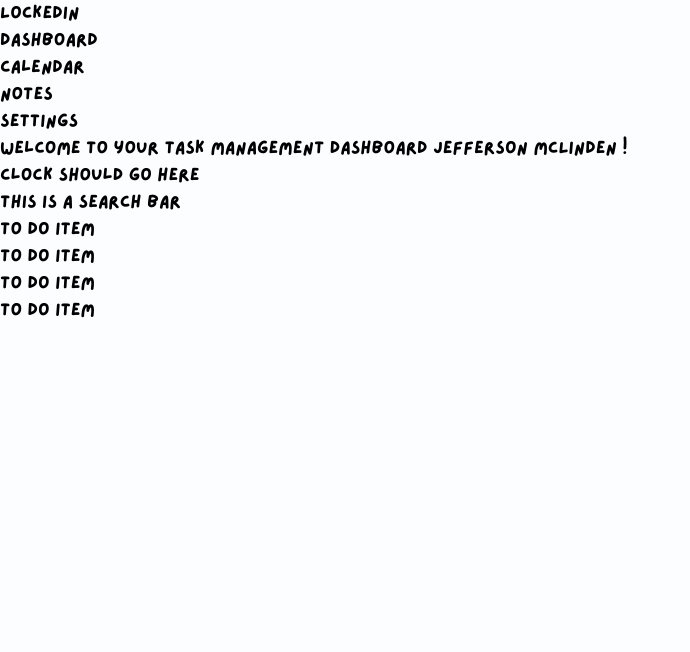
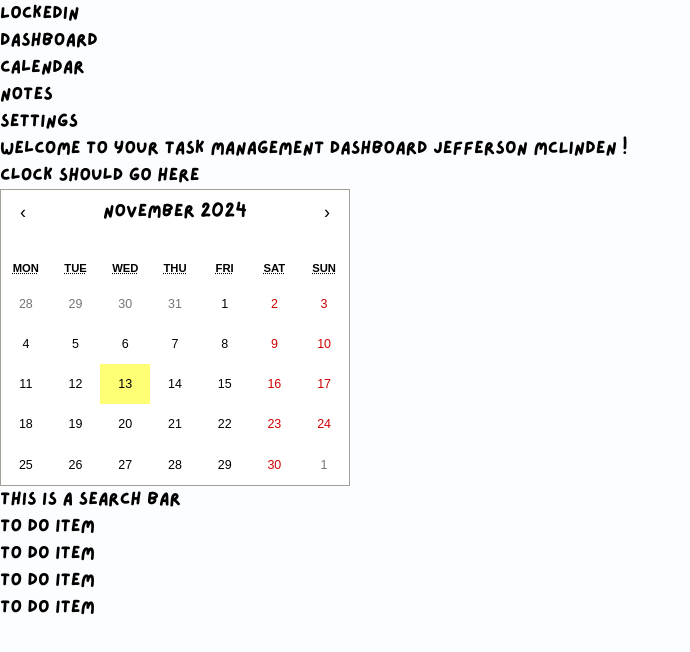
Before and after one commit to 33-Shikamaru/LockedIn, a React (Vite) app: page / in a window 1280 px wide. Shown: the top 652 px of the page, without its empty margins (0-690 px from the left). Built offline with nearby package versions, Linux system fonts and the light colour scheme.

Commit message:
added calendar

```diff
--- a/package.json
+++ b/package.json
@@ -11,6 +11,7 @@
   },
   "dependencies": {
     "react": "^18.3.1",
+    "react-calendar": "^5.1.0",
     "react-dom": "^18.3.1",
     "tailwind": "^4.0.0"
   },
--- a/src/App.css
+++ b/src/App.css
@@ -12,3 +12,23 @@ body {
     font-size: 18px;
     background-color: #FBFDFF;
 }
+
+MiniCalendar {
+    border: 2px solid white;
+}
+/* Editing a bit of the Calendar */
+.react-calendar__navigation__label__labelText,
+.react-calendar__year-view
+{
+    font-family: 'Lazydog';
+    text-decoration: dotted;
+}
+
+.react-calendar__month-view {
+    font-size: 15px;
+}
+
+.react-calendar__navigation__prev2-button,
+.react-calendar__navigation__next2-button {
+    display: none;
+}
--- a/src/App.tsx
+++ b/src/App.tsx
@@ -6,6 +6,7 @@ import ToDo from './components/ToDo.tsx'
 import Navbar from './components/Navbar.tsx'
 import Title from './components/Title.tsx'
 import Dashnote from './components/Dashnote.tsx'
+import MiniCalendar from './components/Calendar.tsx'
 
 function App() {
   return (
@@ -14,6 +15,7 @@ function App() {
       <Navbar />
       {/* After we get user info we pass it here or in the Dashnote.tsx file */}
       <Dashnote username="Jefferson McLinden"/>
+      <MiniCalendar />
       <ToDo />
     </>
   )
--- /dev/null
+++ b/src/components/Calendar.tsx
@@ -0,0 +1,13 @@
+import Calendar from 'react-calendar'
+import 'react-calendar/dist/Calendar.css'
+
+export default function MiniCalendar() {
+    return(
+        <div className="flex items-center justify-center">
+        <div className="flex space-x-2 w-1/2 rounded-lg px-5 py-5" aria-label="dashboard note">
+            <Calendar />
+            <p></p>
+        </div>
+        </div>
+    );
+}
```
Also changed, not shown: 2 other files (tests, documents, lock files or other folders).
